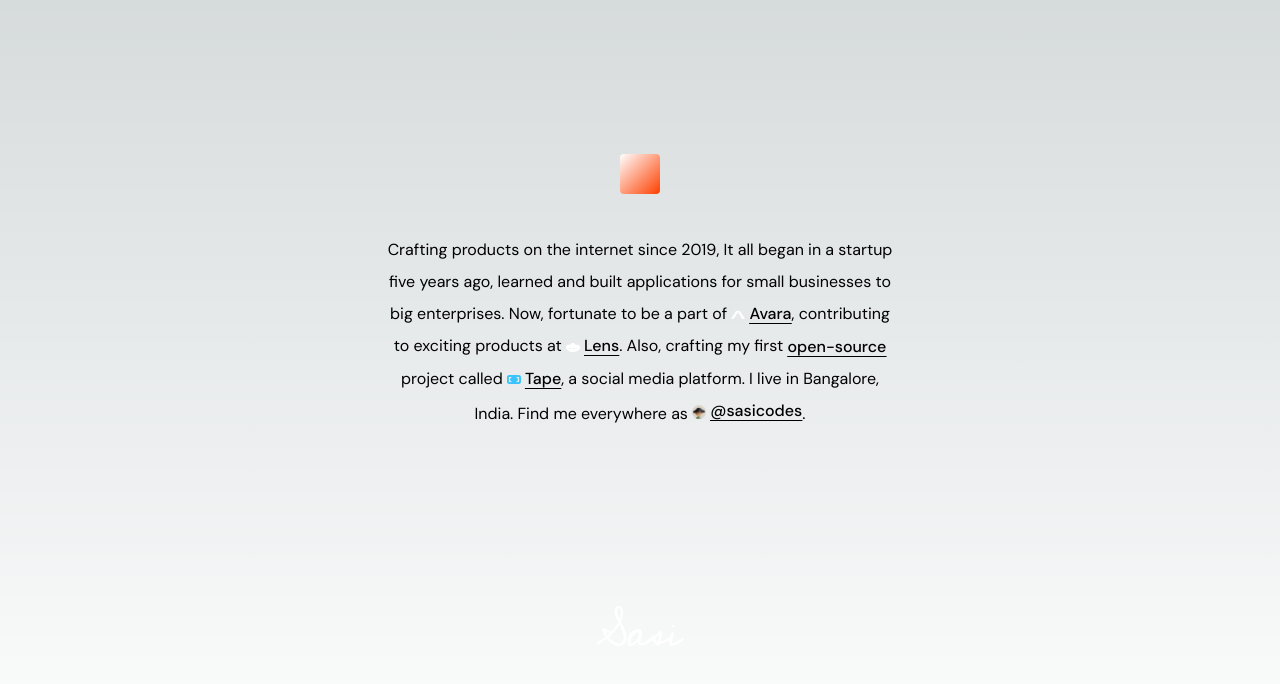
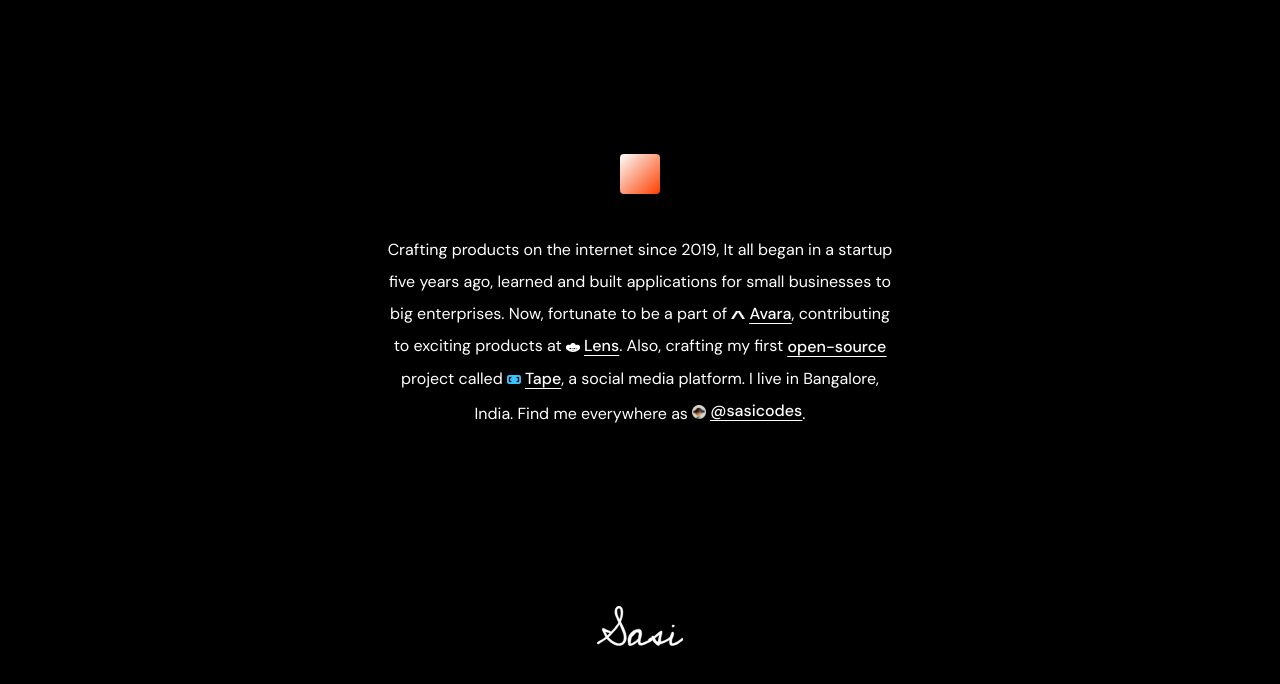
Before and after one commit to sasicodes/sasi.codes, a Next.js app: page / in a window 1280 px wide. Shown: the top 684 px of the page. Built offline with nearby package versions, Linux system fonts and the light colour scheme.

Commit message:
fix: styles

```diff
--- a/src/app/globals.css
+++ b/src/app/globals.css
@@ -2,26 +2,10 @@
 @tailwind components;
 @tailwind utilities;
 
-:root {
-  --foreground-rgb: 0, 0, 0;
-  --background-start-rgb: 214, 219, 220;
-  --background-end-rgb: 255, 255, 255;
-}
-
-@media (prefers-color-scheme: dark) {
-  :root {
-    --foreground-rgb: 255, 255, 255;
-    --background-start-rgb: 0, 0, 0;
-    --background-end-rgb: 0, 0, 0;
-  }
+html {
+  @apply bg-black antialiased h-screen text-white overflow-hidden;
 }
 
 body {
-  color: rgb(var(--foreground-rgb));
-  background: linear-gradient(
-      to bottom,
-      transparent,
-      rgb(var(--background-end-rgb))
-    )
-    rgb(var(--background-start-rgb));
+  @apply grid h-full place-items-center;
 }
--- a/src/app/layout.tsx
+++ b/src/app/layout.tsx
@@ -11,6 +11,7 @@
   category: "Personal",
   robots: "index, follow",
   twitter: { card: "summary_large_image" },
+  metadataBase: new URL("https://sasi.codes"),
   openGraph: {
     type: "website",
     locale: "en_US",
--- a/src/app/page.tsx
+++ b/src/app/page.tsx
@@ -2,7 +2,7 @@
 
 export default function Home() {
   return (
-    <main className="grid h-screen px-3 md:px-0 overflow-hidden antialiased place-items-center">
+    <main className="px-3 md:px-0">
       <HomePage />
     </main>
   );
--- a/src/components/CustomLink.tsx
+++ b/src/components/CustomLink.tsx
@@ -23,7 +23,6 @@
           alt="image"
           width={14}
           height={14}
-          placeholder="blur"
           draggable={false}
         />
       )}
```
